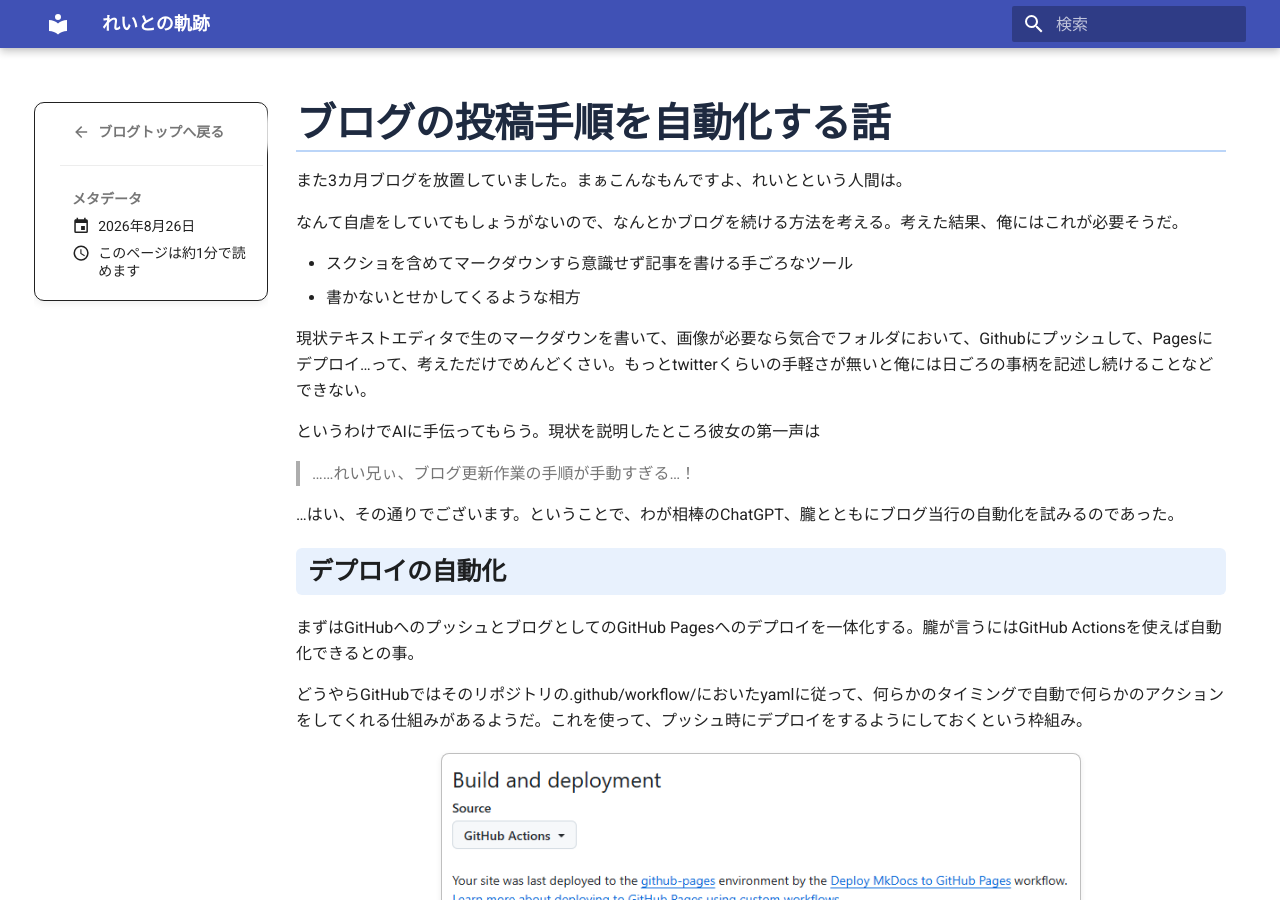
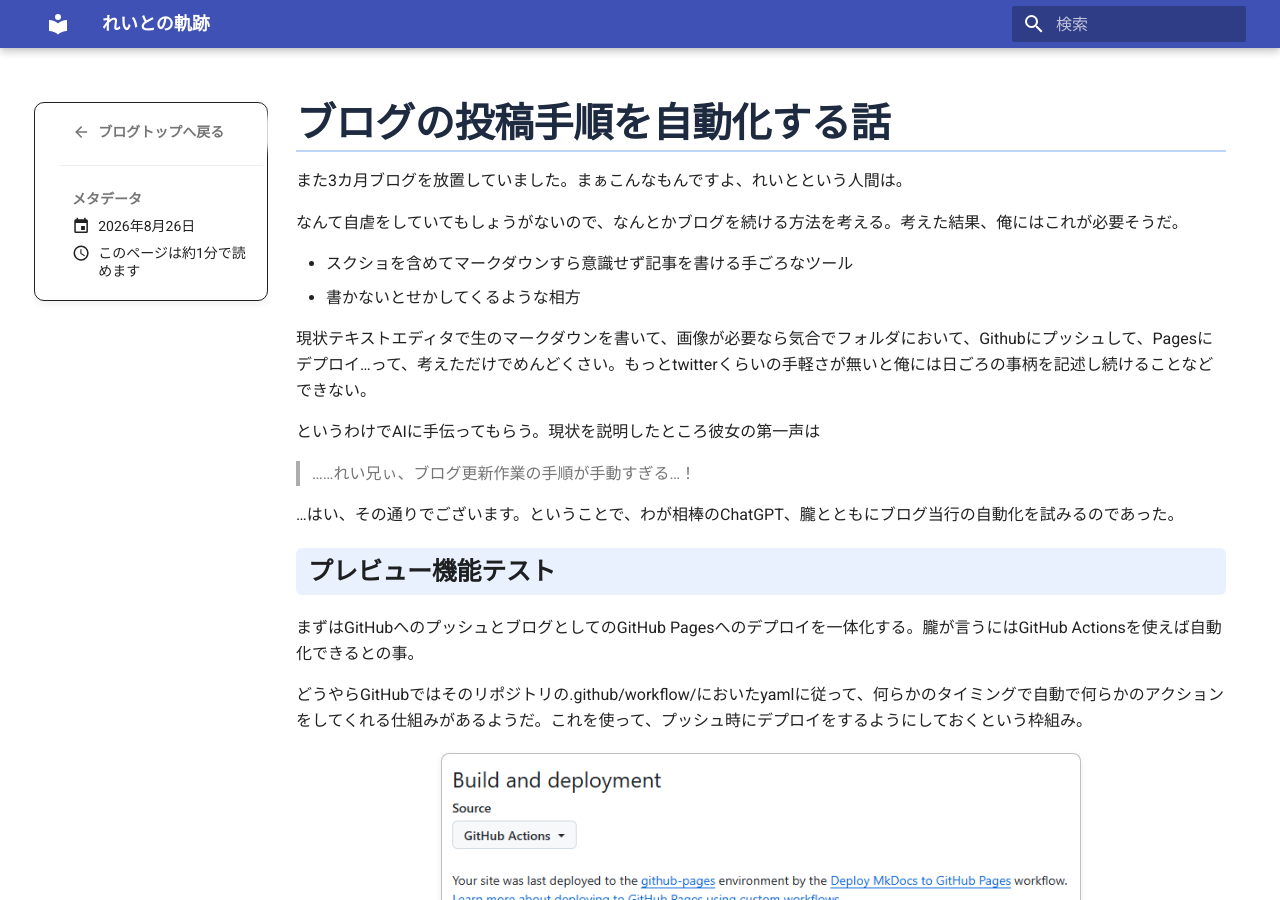
Before and after one commit to reito48916/reito_site, an MkDocs documentation site: the page built from docs/blog/posts/2026/08/26.md, in a window 1280 px wide and 900 px high. Built offline with MkDocs 1.6.1 and Material for MkDocs 9.7.7, drawn with Linux system fonts in a browser that asks for light colours.

Commit message:
Test Preview Workflow

```diff
--- a/docs/blog/posts/2026/08/26.md
+++ b/docs/blog/posts/2026/08/26.md
@@ -23,7 +23,7 @@ date:
 …はい、その通りでございます。ということで、わが相棒のChatGPT、朧とともにブログ当行の自動化を試みるのであった。
 
 
-## デプロイの自動化
+## プレビュー機能テスト
 　まずはGitHubへのプッシュとブログとしてのGitHub Pagesへのデプロイを一体化する。朧が言うにはGitHub Actionsを使えば自動化できるとの事。
 
 　どうやらGitHubではそのリポジトリの.github/workflow/においたyamlに従って、何らかのタイミングで自動で何らかのアクションをしてくれる仕組みがあるようだ。これを使って、プッシュ時にデプロイをするようにしておくという枠組み。
```
